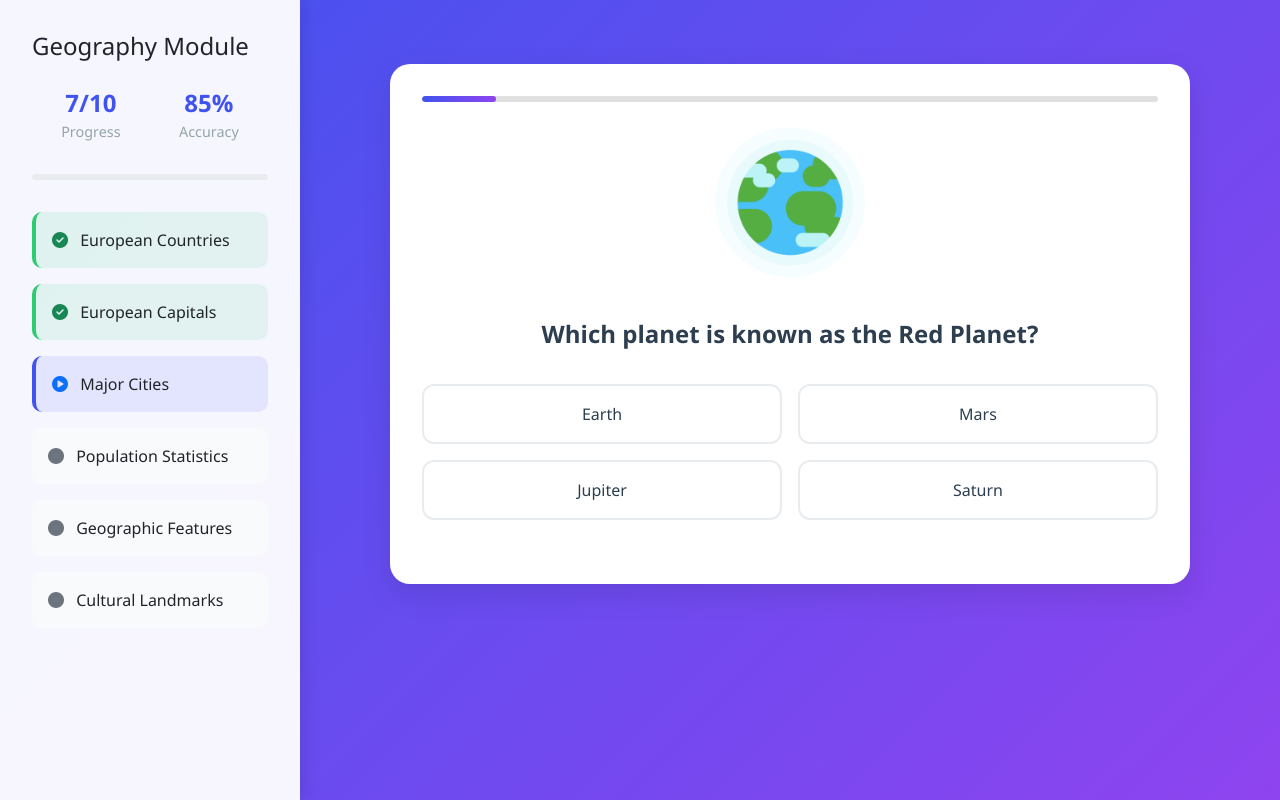
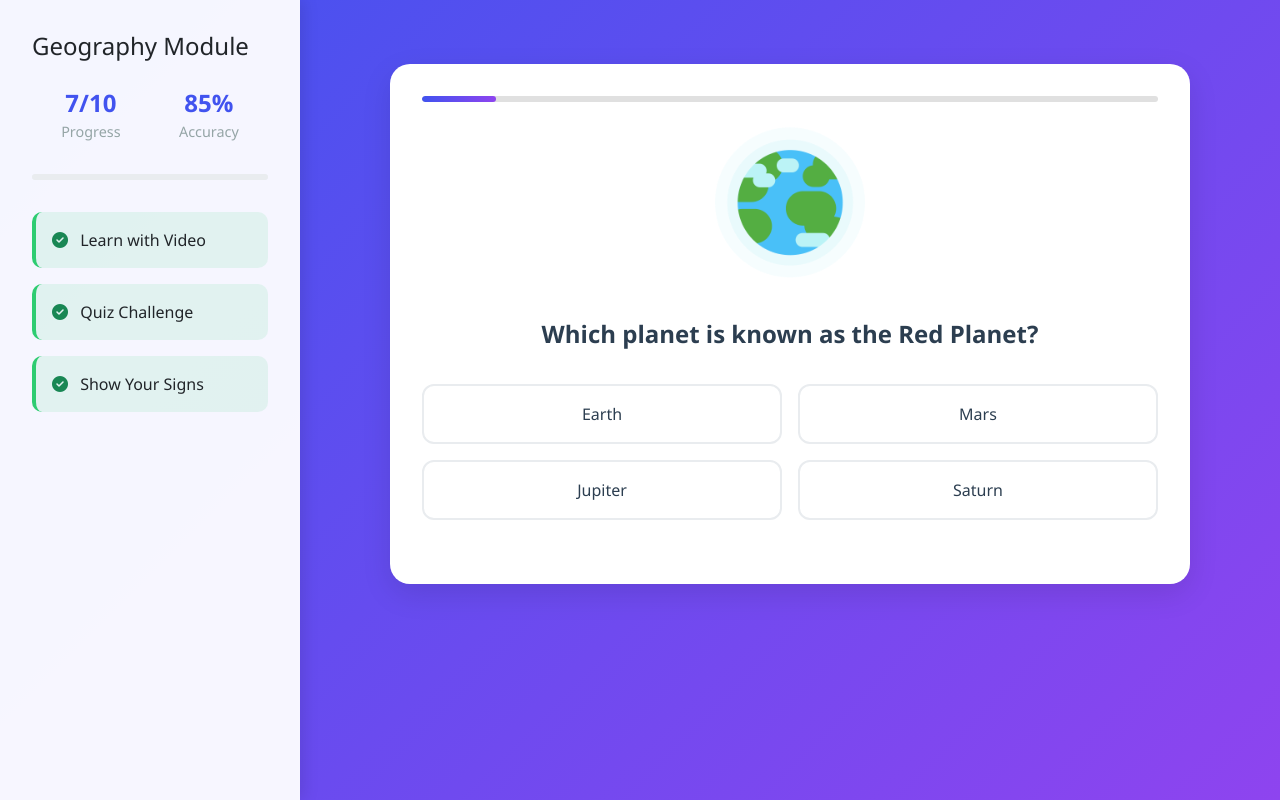
Before and after one commit to minicil625/Signlingo, a Flask app: page /gamepage in a window 1280 px wide. Run offline with Flask 3, Linux system fonts and the light colour scheme.

Commit message:
Made the side bar dynamic

```diff
--- /dev/null
+++ b/lessons.json
@@ -0,0 +1,5 @@
+[
+    { "title": "Learn with Video", "status": "completed", "url": null },
+    { "title": "Quiz Challenge", "status": "completed", "url": "/gamepage" },
+    { "title": "Show Your Signs", "status": "completed", "url": "/ml_game" }
+]
--- a/routes.py
+++ b/routes.py
@@ -66,11 +66,6 @@ def dashboard():
                            first_name=first_name,
                            initials=initials)
 
-@auth_bp.route('/ml_game', methods=['GET', 'POST'])
-def ml_game():
-    return render_template("ML_game.html")
-
-
 @auth_bp.route('/logout')
 def logout():
     session.pop('user', None)
@@ -81,9 +76,16 @@ def logout():
 with open('questions.json') as f:
     questions = json.load(f)
 
+with open('lessons.json') as f:
+    lessons = json.load(f)
+
+@auth_bp.route('/ml_game', methods=['GET', 'POST'])
+def ml_game():
+    return render_template("ML_game.html", user=session.get('user'), lessons= lessons)
+
 @auth_bp.route('/gamepage')
 def gamepage():
-    return render_template("gamepage.html", user=session.get('user'))
+    return render_template("gamepage.html", user=session.get('user'), lessons=lessons)
 
 @auth_bp.route('/get-question')
 def get_question():
--- a/templates/gamepage.html
+++ b/templates/gamepage.html
@@ -27,30 +27,20 @@
             <div class="progress-bar-fill"></div>
         </div>
 
-        <div class="lesson-item completed">
+        <!-- ! Make sure to actually make a javascript for lesson status later on -->
+        {% for lesson in lessons %}
+        <div class="lesson-item {{ lesson.status }}"
+             {% if lesson.url %}onclick="window.location.href='{{ lesson.url }}'"{% endif %}>
+          {% if lesson.status == 'completed' %}
             <i class="fas fa-check-circle me-2 text-success"></i>
-            European Countries
+          {% elif lesson.status == 'current' %}
+            <i class="fas fa-play-circle me-2 text-primary"></i>
+          {% else %}
+            <i class="fas fa-circle me-2 text-secondary"></i>
+          {% endif %}
+          {{ lesson.title }}
         </div>
-        <div class="lesson-item completed">
-            <i class="fas fa-check-circle me-2 text-success"></i>
-            European Capitals
-        </div>
-        <div class="lesson-item current">
-            <i class="fas fa-play-circle me-2 text-primary"></i>
-            Major Cities
-        </div>
-        <div class="lesson-item">
-            <i class="fas fa-circle me-2 text-secondary"></i>
-            Population Statistics
-        </div>
-        <div class="lesson-item">
-            <i class="fas fa-circle me-2 text-secondary"></i>
-            Geographic Features
-        </div>
-        <div class="lesson-item">
-            <i class="fas fa-circle me-2 text-secondary"></i>
-            Cultural Landmarks
-        </div>
+      {% endfor %}
     </div>
 
     <div class="main_wrapper">
```
Also changed, not shown: templates/ML_game.html (+15 -24 lines).
